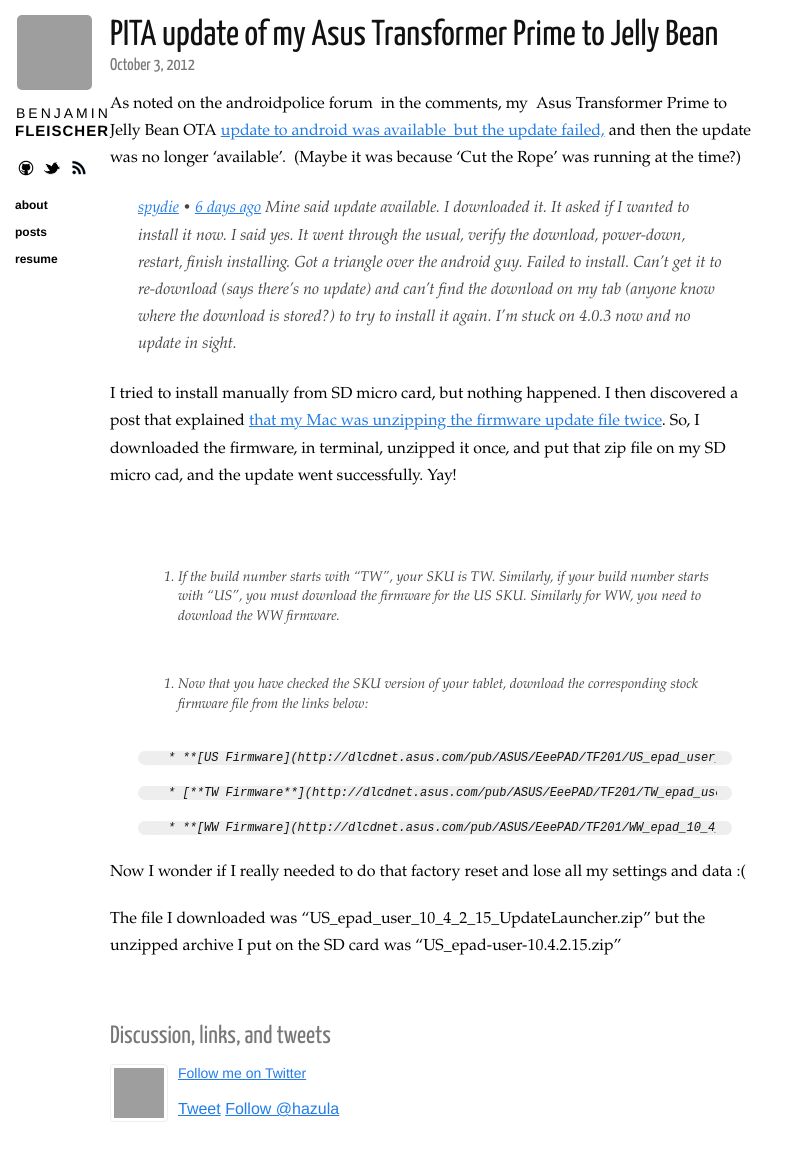
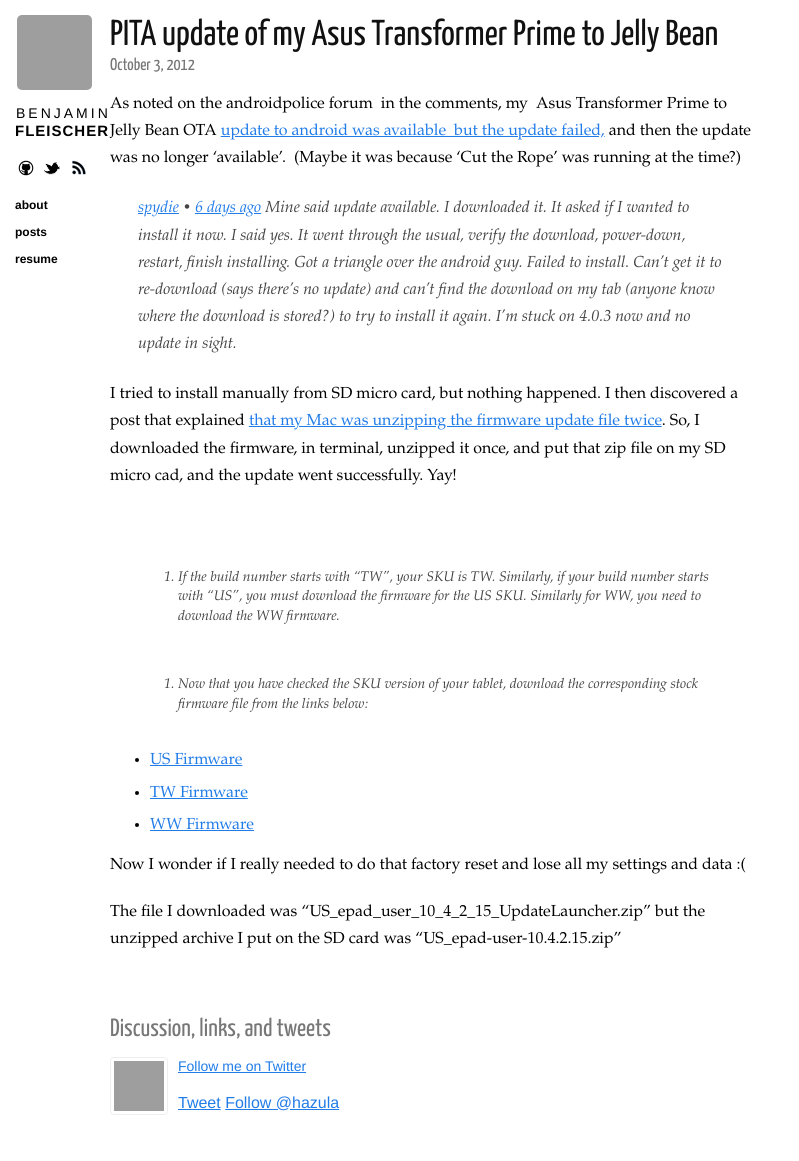
Before and after one commit to bf4/bf4.github.com, a Jekyll site: the page built from _posts/2012-10-03-pita-update-of-my-asus-transformer-prime-to-jelly-bean.markdown, in a window 1280 px wide, cut to the strip 0-1178 px from the top of the page. Shown: the top 1161 px of the strip, without its empty margins (0-799 px from the left). Built offline with Jekyll 4.4.1, drawn with Linux system fonts in a browser that asks for light colours; nearby versions of some CDN libraries; Markdown is read by kramdown in place of the engine named in the settings; comment, search, counter and statistics services are not loaded; grey boxes are pictures that could not be loaded.

Commit message:
Fix post links

```diff
--- a/_posts/2012-10-03-pita-update-of-my-asus-transformer-prime-to-jelly-bean.markdown
+++ b/_posts/2012-10-03-pita-update-of-my-asus-transformer-prime-to-jelly-bean.markdown
@@ -32,18 +32,9 @@
 
 >   2. Now that you have checked the SKU version of your tablet, download the corresponding stock firmware file from the links below:
 
-
->     * **[US Firmware](http://dlcdnet.asus.com/pub/ASUS/EeePAD/TF201/US_epad_user_10_4_2_15_UpdateLauncher.zip)**
->
-
->     * [**TW Firmware**](http://dlcdnet.asus.com/pub/ASUS/EeePAD/TF201/TW_epad_user_10_4_2_15_UpdateLauncher.zip)
->
-
->     * **[WW Firmware](http://dlcdnet.asus.com/pub/ASUS/EeePAD/TF201/WW_epad_10_4_2_15_UpdateLauncher.zip)**
->
-
-
->
+* [US Firmware](http://dlcdnet.asus.com/pub/ASUS/EeePAD/TF201/US_epad_user_10_4_2_15_UpdateLauncher.zip)
+* [TW Firmware](http://dlcdnet.asus.com/pub/ASUS/EeePAD/TF201/TW_epad_user_10_4_2_15_UpdateLauncher.zip)
+* [WW Firmware](http://dlcdnet.asus.com/pub/ASUS/EeePAD/TF201/WW_epad_10_4_2_15_UpdateLauncher.zip)
 
 
 
```
